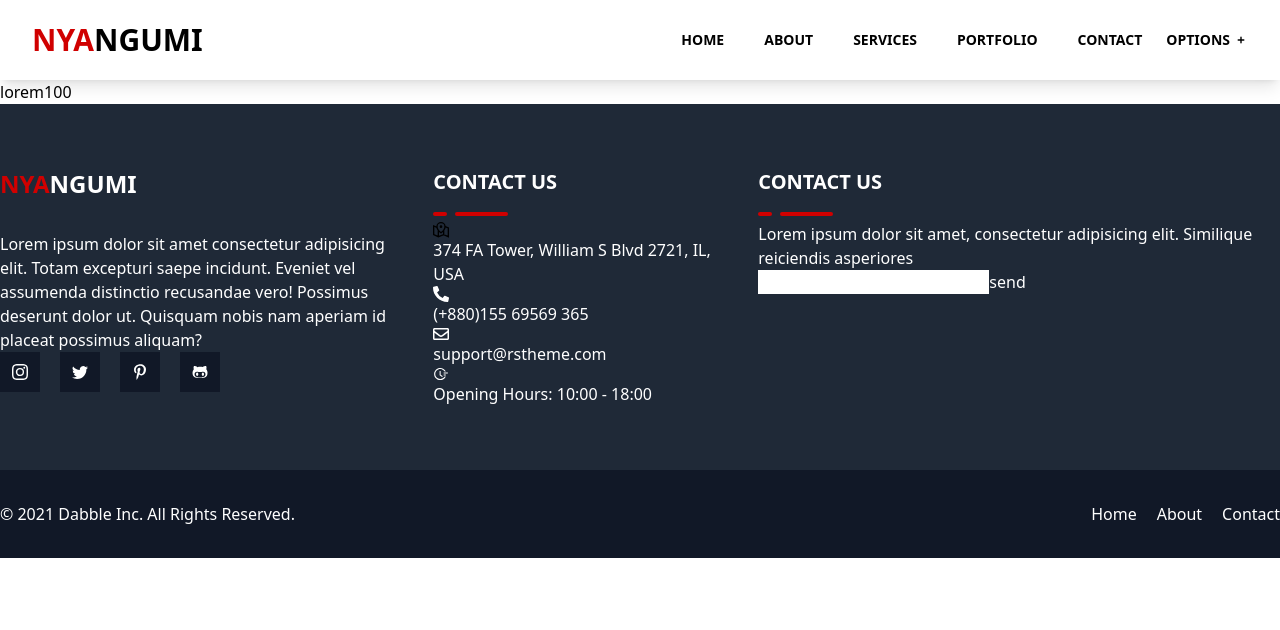
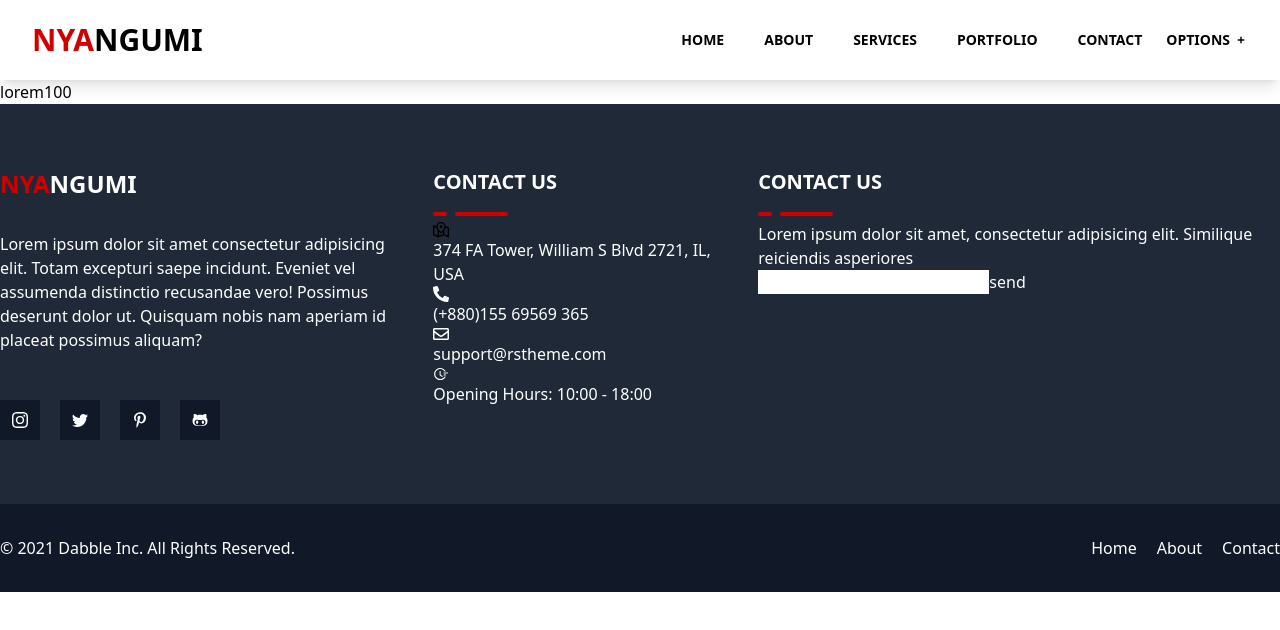
Before and after one commit to chmodx5/nyangumi, a React (Create React App) app: page / in a window 1280 px wide. Shown: the top 630 px of the page. Built offline with nearby package versions, Linux system fonts and the light colour scheme.

Commit message:
adding margin top to social icons section

```diff
--- a/src/Components/Blocks/Layout/Footer.jsx
+++ b/src/Components/Blocks/Layout/Footer.jsx
@@ -29,7 +29,7 @@ function Footer() {
                 recusandae vero! Possimus deserunt dolor ut. Quisquam nobis nam
                 aperiam id placeat possimus aliquam?
               </p>
-              <div className="flex gap-5">
+              <div className="flex gap-5 mt-12">
                 <IconButton icon={<BsInstagram />} />
                 <IconButton icon={<BsTwitter />} />
                 <IconButton icon={<FaPinterestP />} />
```
